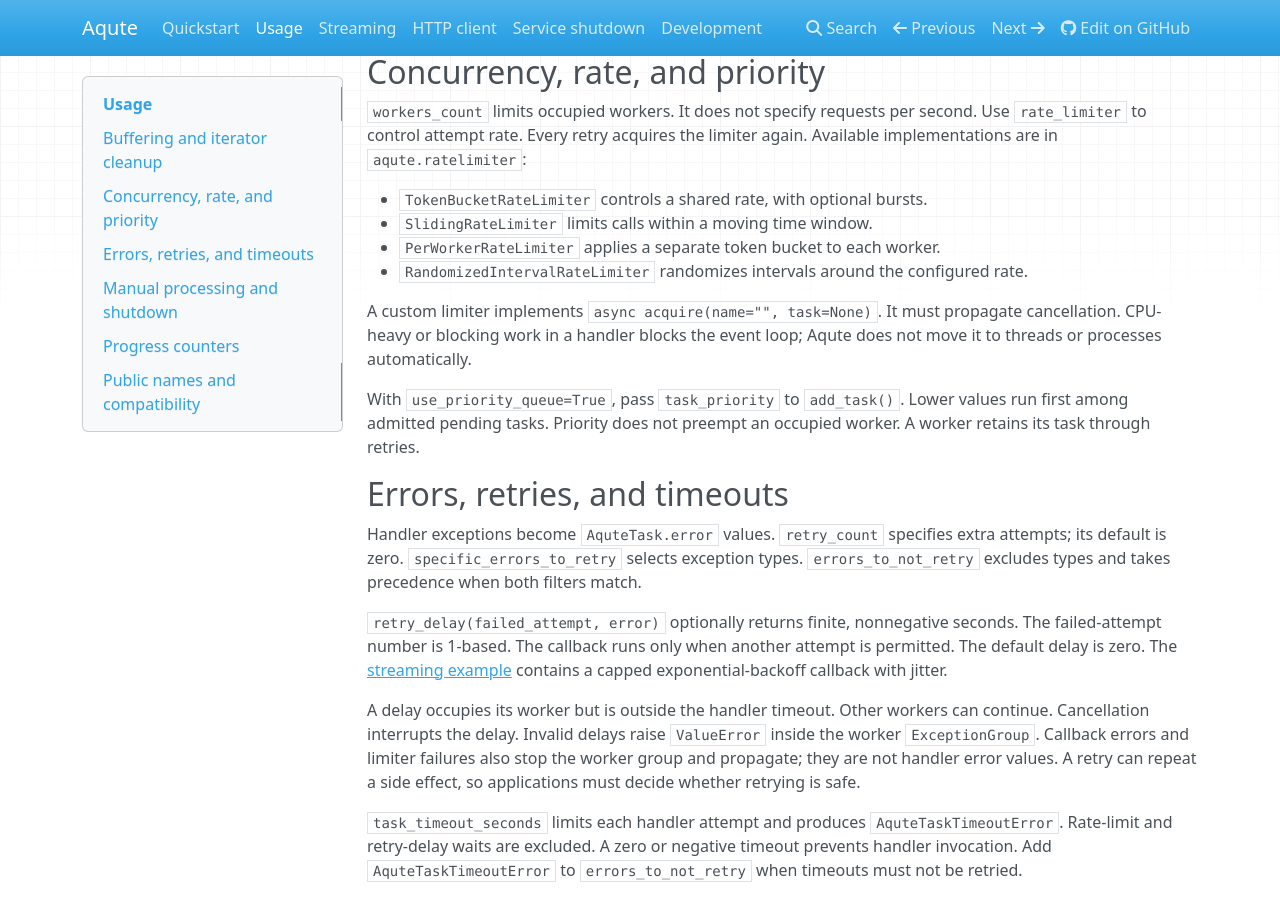
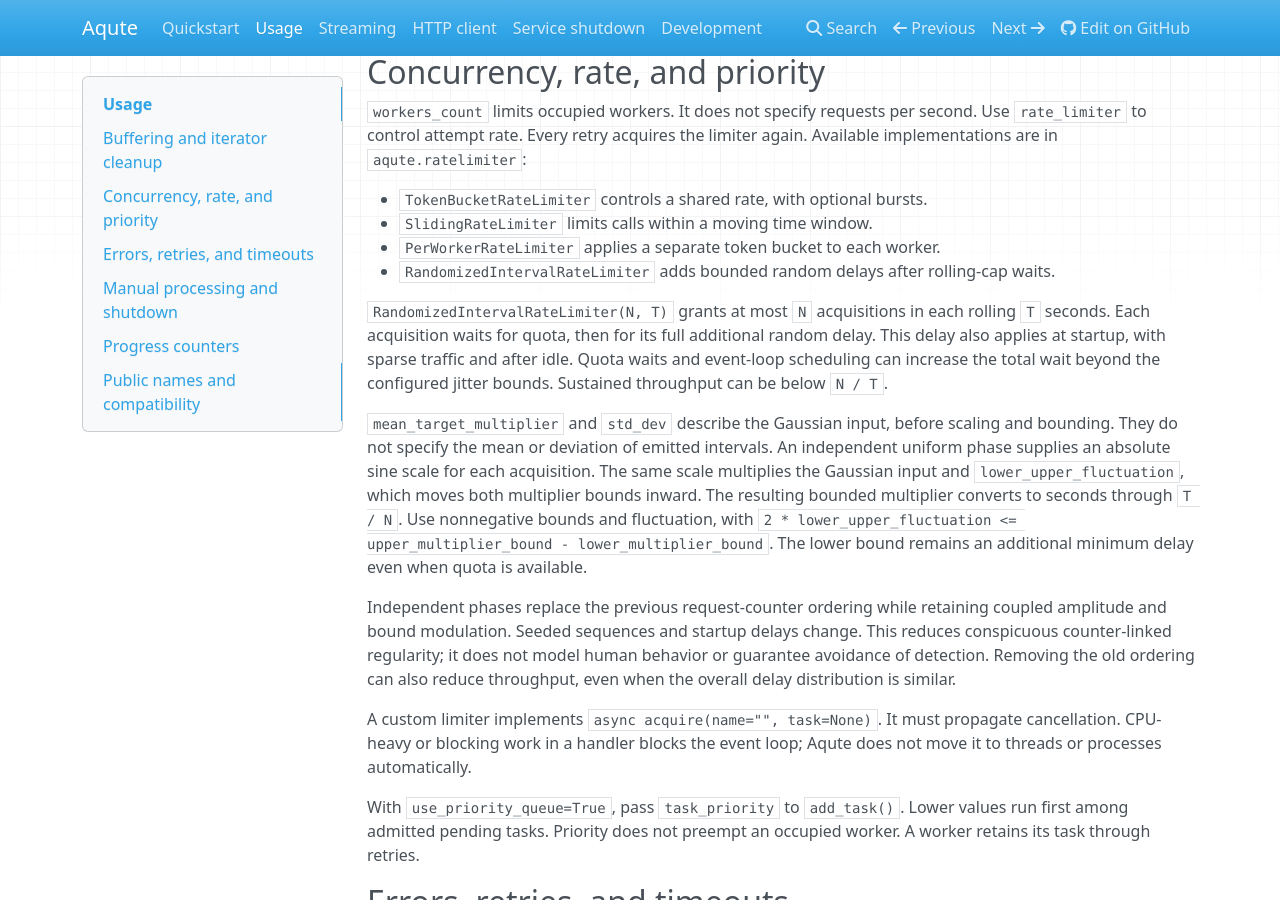
Before and after one commit to insomnes/aqute, an MkDocs documentation site: the page built from docs/usage.md, in a window 1280 px wide and 900 px high, scrolled down 528 px. Built offline with MkDocs 1.6.1, drawn with Linux system fonts in a browser that asks for light colours; nearby versions of some CDN libraries.

Commit message:
fix: randomize rate limiter modulation phase (#38)

```diff
--- a/docs/usage.md
+++ b/docs/usage.md
@@ -33,7 +33,28 @@ Available implementations are in `aqute.ratelimiter`:
 - `TokenBucketRateLimiter` controls a shared rate, with optional bursts.
 - `SlidingRateLimiter` limits calls within a moving time window.
 - `PerWorkerRateLimiter` applies a separate token bucket to each worker.
-- `RandomizedIntervalRateLimiter` randomizes intervals around the configured rate.
+- `RandomizedIntervalRateLimiter` adds bounded random delays after rolling-cap waits.
+
+`RandomizedIntervalRateLimiter(N, T)` grants at most `N` acquisitions in each
+rolling `T` seconds. Each acquisition waits for quota, then for its full additional
+random delay. This delay also applies at startup, with sparse traffic and after
+idle. Quota waits and event-loop scheduling can increase the total wait beyond the
+configured jitter bounds. Sustained throughput can be below `N / T`.
+
+`mean_target_multiplier` and `std_dev` describe the Gaussian input, before scaling
+and bounding. They do not specify the mean or deviation of emitted intervals.
+An independent uniform phase supplies an absolute sine scale for each acquisition.
+The same scale multiplies the Gaussian input and `lower_upper_fluctuation`, which
+moves both multiplier bounds inward. The resulting bounded multiplier converts
+to seconds through `T / N`. Use nonnegative bounds and fluctuation, with
+`2 * lower_upper_fluctuation <= upper_multiplier_bound - lower_multiplier_bound`.
+The lower bound remains an additional minimum delay even when quota is available.
+
+Independent phases replace the previous request-counter ordering while retaining
+coupled amplitude and bound modulation. Seeded sequences and startup delays change.
+This reduces conspicuous counter-linked regularity; it does not model human
+behavior or guarantee avoidance of detection. Removing the old ordering can also
+reduce throughput, even when the overall delay distribution is similar.
 
 A custom limiter implements `async acquire(name="", task=None)`. It must propagate
 cancellation. CPU-heavy or blocking work in a handler blocks the event loop;
```
Also changed, not shown: 4 other files.
